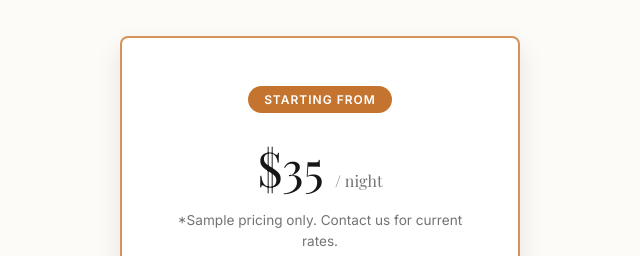
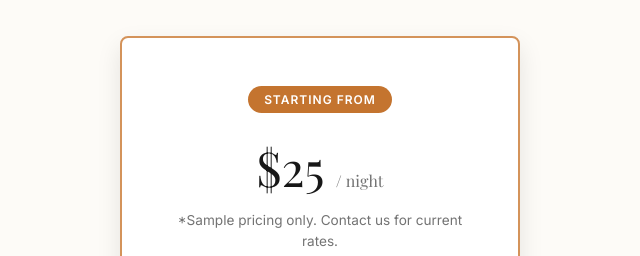
Before and after one commit to isuranga2002/cinnamon-chalet, a plain HTML site: page accommodation.html in a window 1280 px wide. Shown: the part 1240-1496 px from the top of the page, 320-960 px from the left. Drawn offline with nearby package versions, Linux system fonts and the light colour scheme; a web font is replaced by a local one.

Commit message:
Update accommodation.html

```diff
--- a/accommodation.html
+++ b/accommodation.html
@@ -103,7 +103,7 @@
                 </div>
                 <div class="pricing-card">
                     <span class="pricing-card__badge">Starting From</span>
-                    <div class="pricing-card__price">$35 <span>/ night</span></div>
+                    <div class="pricing-card__price">$25 <span>/ night</span></div>
                     <p class="pricing-card__note">*Sample pricing only. Contact us for current rates.</p>
                     <div class="pricing-card__features">
                         <div class="pricing-card__feature"><svg width="18" height="18" viewBox="0 0 24 24" fill="none"
```
